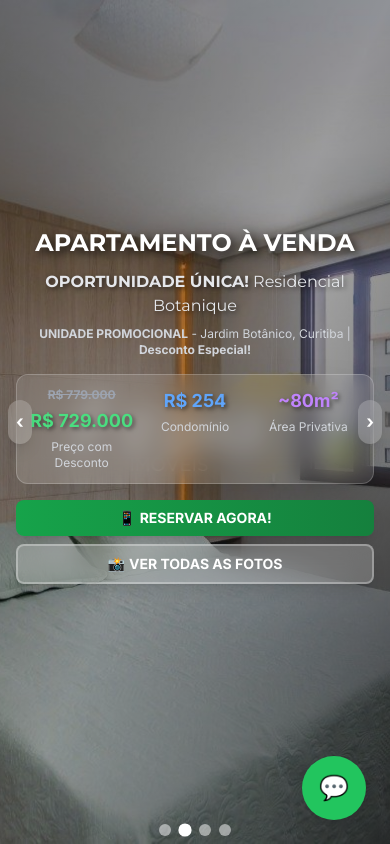
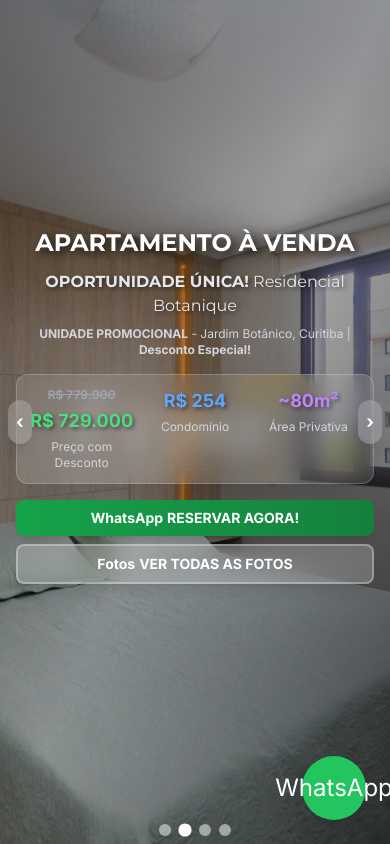
Before and after one commit to mbxagency/apbotanique, a Next.js app: page / in a window 390 px wide. Shown: the top 844 px of the page. Built offline with nearby package versions, Linux system fonts and the light colour scheme.

Commit message:
fix: fixed infra

```diff
--- a/src/components/layout/Header.tsx
+++ b/src/components/layout/Header.tsx
@@ -82,7 +82,7 @@ export default function Header () {
                 }}
                 className="bg-green-600 text-white px-4 py-2 rounded-lg hover:bg-green-700 transition-colors duration-200 text-sm font-medium"
               >
-                📱 WhatsApp
+                WhatsApp
               </Link>
             </div>
           </div>
--- a/src/components/sections/Contact.tsx
+++ b/src/components/sections/Contact.tsx
@@ -56,7 +56,7 @@ export default function Contact ({onWhatsAppClick, onPhoneClick}: ContactProps)
                 }}
                 className="bg-green-500 text-white px-8 py-4 rounded-lg text-lg font-semibold hover:bg-green-600 transition-colors duration-300 flex items-center justify-center gap-2"
               >
-                📱 WhatsApp
+                WhatsApp
               </a>
               <a
                 href="tel:+5541991328657"
@@ -70,7 +70,7 @@ export default function Contact ({onWhatsAppClick, onPhoneClick}: ContactProps)
                 }}
                 className="bg-white text-green-600 px-8 py-4 rounded-lg text-lg font-semibold hover:bg-gray-100 transition-colors duration-300 flex items-center justify-center gap-2"
               >
-                📞 Telefone
+                Telefone
               </a>
             </div>
 
@@ -81,11 +81,11 @@ export default function Contact ({onWhatsAppClick, onPhoneClick}: ContactProps)
               </p>
               <div className="flex flex-wrap justify-center gap-6 text-sm">
                 <div className="flex items-center gap-2">
-                  <span>📍</span>
+                  <span>Localização:</span>
                   <span>Jardim Botânico, Curitiba</span>
                 </div>
                 <div className="flex items-center gap-2">
-                  <span>💰</span>
+                  <span>Preço:</span>
                   <span>R$ 729.000,00</span>
                 </div>
                 <div className="flex items-center gap-2">
--- a/src/components/sections/Hero.tsx
+++ b/src/components/sections/Hero.tsx
@@ -122,7 +122,7 @@ export default function Hero () {
                 }}
                 className="bg-gradient-to-r from-green-600 to-green-700 text-white px-4 sm:px-6 md:px-8 py-2 sm:py-3 md:py-4 rounded-lg sm:rounded-xl text-sm sm:text-base md:text-lg font-bold hover:from-green-700 hover:to-green-800 transition-all duration-300 flex items-center justify-center gap-1 sm:gap-2 shadow-lg hover:shadow-xl transform hover:scale-105"
               >
-                <span className="text-sm sm:text-lg md:text-xl">📱</span>
+                                      <span className="text-sm sm:text-lg md:text-xl">WhatsApp</span>
                 RESERVAR AGORA!
               </a>
               <a
@@ -134,7 +134,7 @@ export default function Hero () {
                 }}
                 className="bg-white/20 backdrop-blur-md text-white px-4 sm:px-6 md:px-8 py-2 sm:py-3 md:py-4 rounded-lg sm:rounded-xl text-sm sm:text-base md:text-lg font-bold hover:bg-white/30 transition-all duration-300 border-2 border-white/30 flex items-center justify-center gap-1 sm:gap-2 shadow-lg hover:shadow-xl transform hover:scale-105"
               >
-                <span className="text-sm sm:text-lg md:text-xl">📸</span>
+                                      <span className="text-sm sm:text-lg md:text-xl">Fotos</span>
                 VER TODAS AS FOTOS
               </a>
             </div>
--- a/src/components/sections/PriceHighlight.tsx
+++ b/src/components/sections/PriceHighlight.tsx
@@ -7,17 +7,17 @@ export default function PriceHighlight () {
         <div className="max-w-5xl mx-auto">
           <div className="text-center mb-6 sm:mb-8">
             <h2 className="text-2xl sm:text-3xl md:text-4xl font-bold text-gray-900 mb-3 sm:mb-4 font-heading">
-              🔥 OPORTUNIDADE ÚNICA! 🔥
+              OPORTUNIDADE ÚNICA!
             </h2>
             <p className="text-sm sm:text-base md:text-lg text-gray-600 font-body">
-              <strong>ÚLTIMA UNIDADE DISPONÍVEL!</strong> Desconto exclusivo por tempo limitado
+              <strong>UNIDADE PROMOCIONAL!</strong> Desconto exclusivo por tempo limitado
             </p>
           </div>
 
           <div className="bg-white p-4 sm:p-6 md:p-8 rounded-xl sm:rounded-2xl shadow-soft border-2 border-green-200">
             <div className="flex flex-col items-center gap-6 sm:gap-8">
               <div className="bg-gradient-to-br from-red-500 to-red-600 p-6 sm:p-8 rounded-full text-white text-3xl sm:text-4xl shadow-lg">
-                💰
+                $
               </div>
 
               <div className="text-center w-full">
@@ -45,12 +45,10 @@ export default function PriceHighlight () {
                 {/* Destaque da economia */}
                 <div className="bg-gradient-to-r from-green-500 to-green-600 p-4 sm:p-6 rounded-lg sm:rounded-xl mb-4 sm:mb-6 text-white text-center">
                   <div className="flex items-center justify-center gap-2 sm:gap-3 mb-2">
-                    <span className="text-xl sm:text-2xl">🎉</span>
                     <span className="text-lg sm:text-2xl font-bold font-heading">Economia de R$ 50.000</span>
-                    <span className="text-xl sm:text-2xl">🎉</span>
                   </div>
                   <p className="text-green-100 font-body text-sm sm:text-base">
-                    <strong>Não perca esta oportunidade única!</strong> Última unidade disponível!
+                    <strong>Não perca esta oportunidade única!</strong> Unidade promocional!
                   </p>
                 </div>
 
@@ -58,7 +56,6 @@ export default function PriceHighlight () {
                 <div className="grid grid-cols-1 md:grid-cols-2 gap-3 sm:gap-4 mb-4 sm:mb-6 max-w-2xl mx-auto">
                   <div className="bg-yellow-50 p-3 sm:p-4 rounded-lg sm:rounded-xl border border-yellow-200">
                     <div className="flex items-center justify-center gap-1 sm:gap-2 text-yellow-800 mb-2">
-                      <span className="text-lg sm:text-xl">🏆</span>
                       <span className="font-bold font-heading text-sm sm:text-base">Condomínio: R$ 254,10/mês</span>
                     </div>
                     <p className="text-center text-yellow-700 text-xs sm:text-sm font-body">
@@ -68,7 +65,6 @@ export default function PriceHighlight () {
 
                   <div className="bg-blue-50 p-3 sm:p-4 rounded-lg sm:rounded-xl border border-blue-200">
                     <div className="flex items-center justify-center gap-1 sm:gap-2 text-blue-800 mb-2">
-                      <span className="text-lg sm:text-xl">💰</span>
                       <span className="font-bold font-heading text-sm sm:text-base">+ de R$ 90.000 em caixa</span>
                     </div>
                     <p className="text-center text-blue-700 text-xs sm:text-sm font-body">
@@ -80,7 +76,6 @@ export default function PriceHighlight () {
                 {/* Call to action */}
                 <div className="bg-red-50 p-3 sm:p-4 rounded-lg sm:rounded-xl border-2 border-red-200 text-center max-w-2xl mx-auto">
                   <div className="flex items-center justify-center gap-1 sm:gap-2 text-red-800 mb-2">
-                    <span className="text-lg sm:text-xl">⏰</span>
                     <span className="font-bold font-heading text-sm sm:text-base">Oferta por Tempo Limitado</span>
                   </div>
                   <p className="text-red-700 text-xs sm:text-sm font-body">
--- a/src/components/ui/FloatingWhatsApp.tsx
+++ b/src/components/ui/FloatingWhatsApp.tsx
@@ -29,7 +29,7 @@ export default function FloatingWhatsApp ({onClick}: FloatingWhatsAppProps) {
         aria-label="Falar no WhatsApp"
       >
         <span className="text-2xl group-hover:scale-110 transition-transform duration-300">
-          💬
+          WhatsApp
         </span>
       </button>
 
--- a/src/components/ui/UrgencyBanner.tsx
+++ b/src/components/ui/UrgencyBanner.tsx
@@ -54,7 +54,7 @@ export default function UrgencyBanner () {
 
         <div className="flex items-center space-x-2">
           <span className="text-sm">Economia de R$ 50.000</span>
-          <span className="text-xl">💰</span>
+                      <span className="text-xl">R$</span>
         </div>
       </div>
     </div>
```
